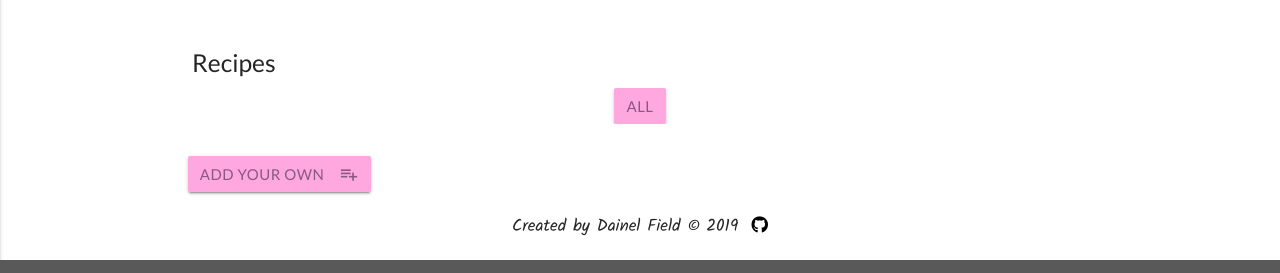
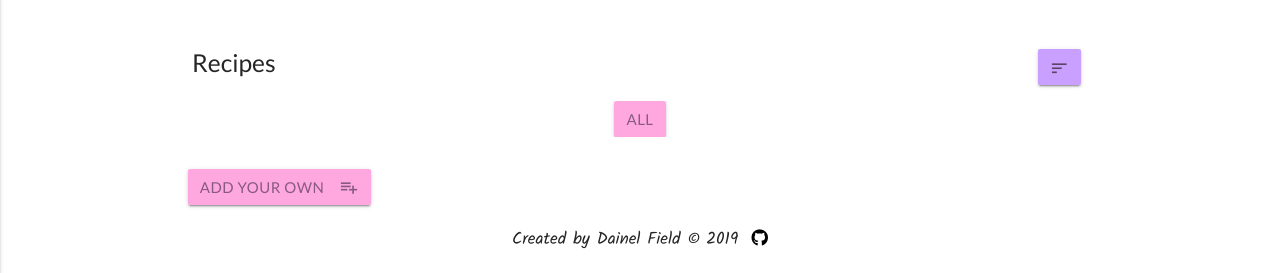
Before and after one commit to dan360z/Data-Centric-Project, a Flask app: page / in a window 1280 px wide. Shown: the part 585-858 px from the top of the page. Run offline with Flask 2, Linux system fonts and the light colour scheme; data that the repository does not hold is empty; some libraries are stand-ins or nearby versions.

Commit message:
Fixed the course filter error, added sort A-Z and sort by likes functionality

```diff
--- a/app.py
+++ b/app.py
@@ -16,6 +16,13 @@ mongo = PyMongo(app)
 def get_recipes():
     return render_template("recipes.html", recipes=mongo.db.Recipes.find(), courses=mongo.db.Course.find())
 
+@app.route('/sort_az')
+def sort_az():
+    return render_template("recipes.html", recipes=mongo.db.Recipes.find().sort("name", 1), courses=mongo.db.Course.find())
+
+@app.route('/sort_likes')
+def sort_likes():
+    return render_template("recipes.html", recipes=mongo.db.Recipes.find().sort("likes"), courses=mongo.db.Course.find())
 
 '''This displays a filtered view of the recipes by the course the user has selected'''
 @app.route('/get_course/<course>')
--- a/static/js/components.js
+++ b/static/js/components.js
@@ -3,4 +3,5 @@
 $(document).ready(function () {
     $('.button-collapse').sideNav();
     $('select').material_select();
+    $('.dropdown-trigger').dropdown();
 });
--- a/static/scss/main.css
+++ b/static/scss/main.css
@@ -53,6 +53,14 @@ h1, h3 {
   text-align: center;
   font-size: 20px;
   padding: 0 30px; }
+
+.sort-wrapper {
+  height: 40px; }
+  .sort-wrapper h5 {
+    display: inline; }
+  .sort-wrapper a {
+    display: inline;
+    font-size: 28px; }
 
 .course-btns-wrapper {
   text-align: center;
@@ -119,7 +127,7 @@ h1, h3 {
   background-color: #ffb2a0;
   color: #6a4a43; }
 
-.Desert, .cuisine {
+.Desert, .cuisine, .sort {
   background-color: #c9a0ff;
   color: #5b436a; }
 
@@ -191,6 +199,8 @@ footer {
   footer a {
     display: inline;
     color: #000; }
+    footer a:hover {
+      color: #858585; }
 
 /*----------------Media Queries for medium and large screens---------------*/
 @media (min-width: 576px) {
--- a/static/scss/main.scss
+++ b/static/scss/main.scss
@@ -68,6 +68,17 @@ h1, h3 {
     text-align: center;
     font-size: 20px;
     padding: 0 30px;
+}
+
+.sort-wrapper {
+    height: 40px;
+    h5 {
+        display: inline;
+    }
+    a {
+        display: inline;
+        font-size: 28px;
+    }
 }
 
 .course-btns-wrapper {
@@ -155,7 +166,7 @@ h1, h3 {
     color: #6a4a43;
 }
 
-.Desert, .cuisine {
+.Desert, .cuisine, .sort {
     background-color: #c9a0ff;
     color: #5b436a;
 }
@@ -251,11 +262,13 @@ footer {
     a {
         display: inline;
         color: #000;
+        &:hover {
+            color: #858585;
+        }
     }
 }
 
 /*----------------Media Queries for medium and large screens---------------*/
-
 
 @media (min-width: 576px) {
     h1 {
--- a/templates/recipes.html
+++ b/templates/recipes.html
@@ -10,21 +10,24 @@
         <!--/Main logo and introduction-->
     </div>
 </div>
-<div class="container">
+<div class="container sort-wrapper">
     <h5>Recipes</h5>
+
+    <a class='dropdown-button btn sort right' href='#' data-activates='dropdown1'><i class="material-icons">sort</i></a>
+    <!-- Dropdown Structure -->
+    <ul id='dropdown1' class='dropdown-content'>
+        <li><a href="{{url_for('sort_az')}}">A-Z</a></li>
+        <li><a href="{{url_for('sort_likes')}}">Likes</a></li>
+    </ul>
 </div>
+
 <!--Filter by Course Buttons-->
 <div class="course-btns-wrapper">
     <a href="{{url_for('get_recipes')}}" class="waves-effect waves-light btn all">All</a>
     {% for course in courses %}
-    <a href="{{url_for('get_course', course='Breakfast')}}" class="waves-effect waves-light btn {{course.course_name}}">{{course.course_name}}</a>
-    {% endfor %}<!--
-    <a href="{{url_for('get_course', course='Breakfast')}}" class="waves-effect waves-light btn breakfast">Breakfast</a>
-    <a href="{{url_for('get_course', course='Lunch')}}" class="waves-effect waves-light btn lunch">Lunch</a>
-    <a href="{{url_for('get_course', course='Dinner')}}" class="waves-effect waves-light btn dinner">Dinner</a>
-    <a href="{{url_for('get_course', course='Desert')}}" class="waves-effect waves-light btn desert">Desert</a>
-    <a href="{{url_for('get_course', course='Snack')}}" class="waves-effect waves-light btn snack">Snack</a>
-    <a href="{{url_for('get_course', course='Beverage')}}" class="waves-effect waves-light btn beverage">Beverage</a>-->
+    <a href="{{url_for('get_course', course=course.course_name)}}"
+        class="waves-effect waves-light btn {{course.course_name}}">{{course.course_name}}</a>
+    {% endfor %}
 </div>
 <!--/Filter by Course Buttons-->
 <div class="container">
@@ -80,4 +83,5 @@
         </a>
     </div>
 </div>
+
 {% endblock %}
```
Also changed, not shown: 1 other file.
